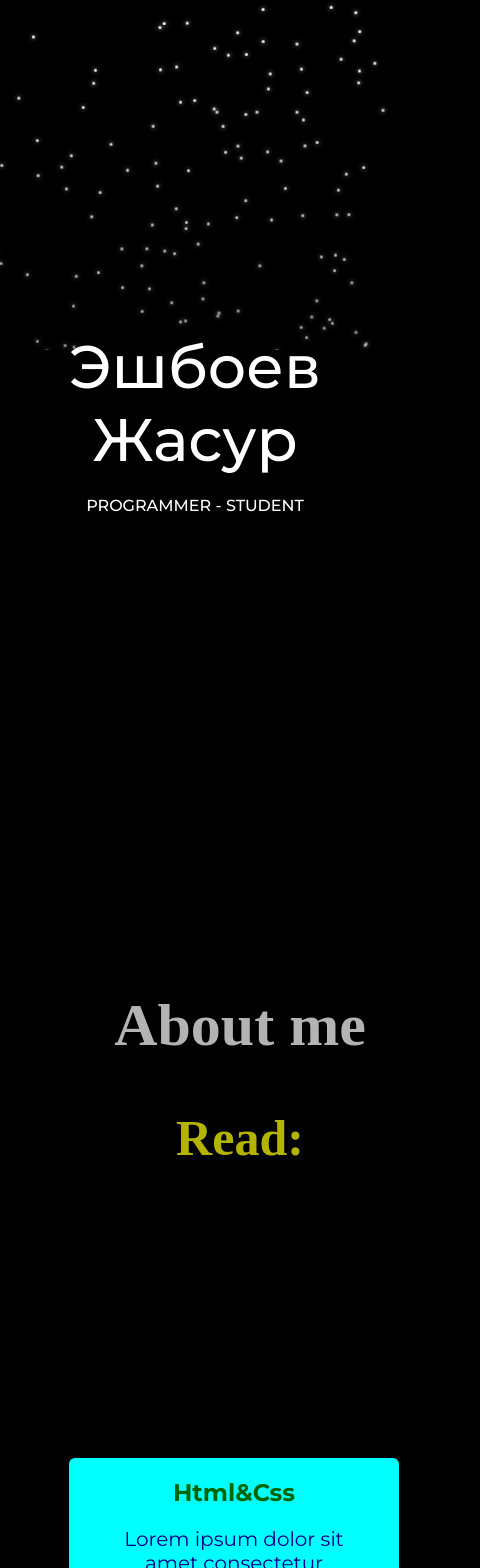
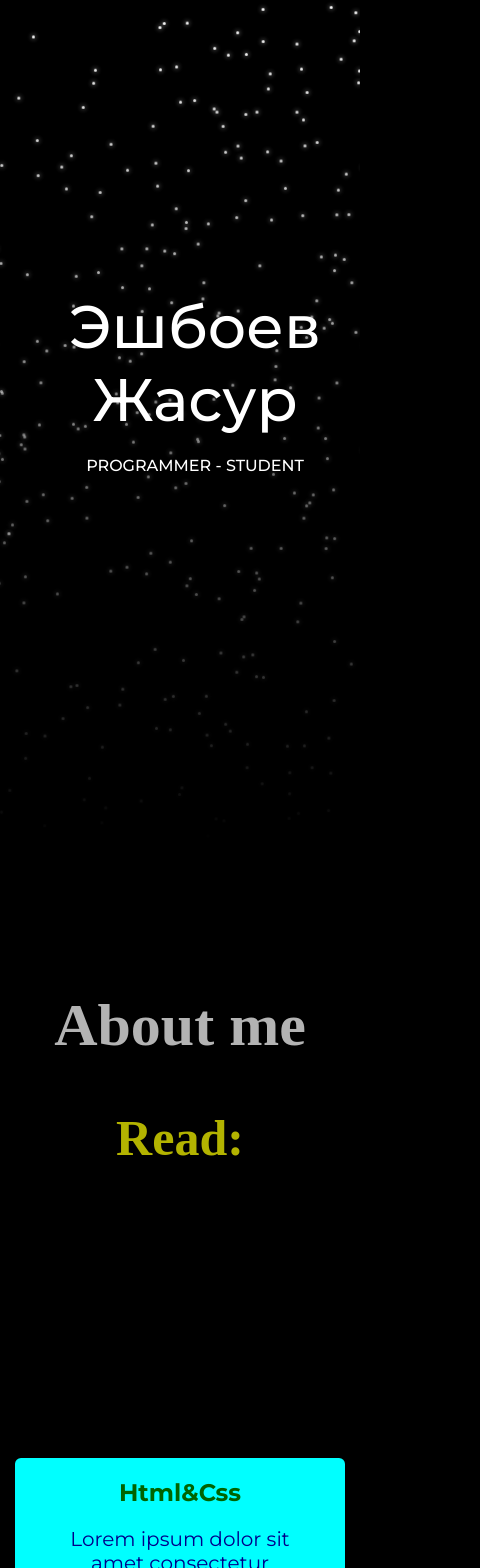
Before and after one commit to Cuddlies748/my-react-app, a React (Create React App) app: page / in a window 390 px wide. Shown: the top 1568 px of the page, 480 px wide, since content can reach past the window. Built offline with nearby package versions, Linux system fonts and the light colour scheme.

Commit message:
Обновил проект

```diff
--- a/src/style/about.css
+++ b/src/style/about.css
@@ -18,7 +18,7 @@
 @media(max-width:480px){
   .about{
     background-image: none;
-    width: 480px;
+    width: 360px;
     height: 260px;
   }
 
@@ -38,6 +38,12 @@
 
 
     cursor: pointer;
+  }
+  @media(max-width:480px){
+    .content_about{
+      width: 360px;
+      height: 213px;
+    }
   }
   .ab_h2 {
    font-weight: 700;
--- a/src/style/header.css
+++ b/src/style/header.css
@@ -43,7 +43,7 @@
   }
   @media (max-width: 480px) {
     .cont_h1{
-      margin: 0;
+      margin-top: -40px;
       padding: 10px;
       font-size: 60px;
       font-weight: 500;
@@ -72,7 +72,8 @@
   }
   @media(max-width:480px){
     .stars-container{
-      height: 350px;
+      height: 100%;
+      width: 360px;
     }
   }
 
--- a/src/style/ican.css
+++ b/src/style/ican.css
@@ -22,7 +22,7 @@
 @media (max-width:480px){
   .Ican{
     margin-top: 200px;
-    margin-left: 65px;
+    margin-left: 11px;
     width: 330px;
     display: grid;
     grid-template-columns: repeat(1, 4fr);
@@ -50,8 +50,8 @@
 @media(max-width:480px){
   .I_can{
     position: absolute;
-    top: 800px;
-    left: 150px;
+    top: 970px;
+    left: 75px;
     font-size: 91px;
   }
 }
--- a/src/style/working.css
+++ b/src/style/working.css
@@ -51,6 +51,8 @@ body {
   .box_work_part{
     width: 388px;
     height: 360px;
+    pointer-events: none;
+    opacity: 1;
   }
   }
 
```
